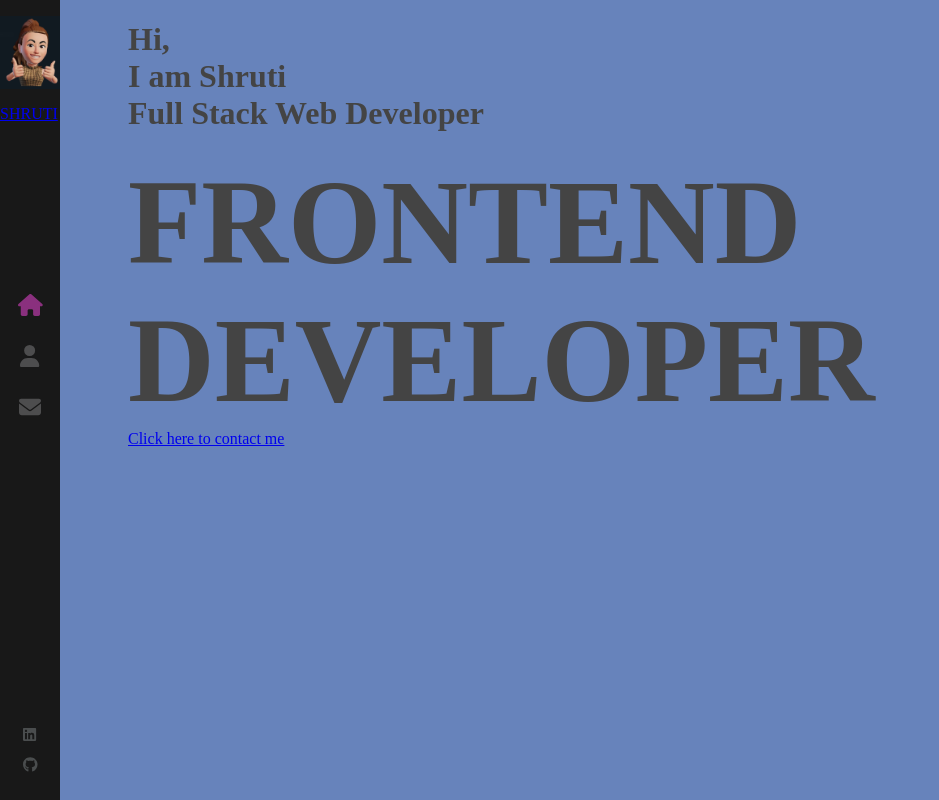
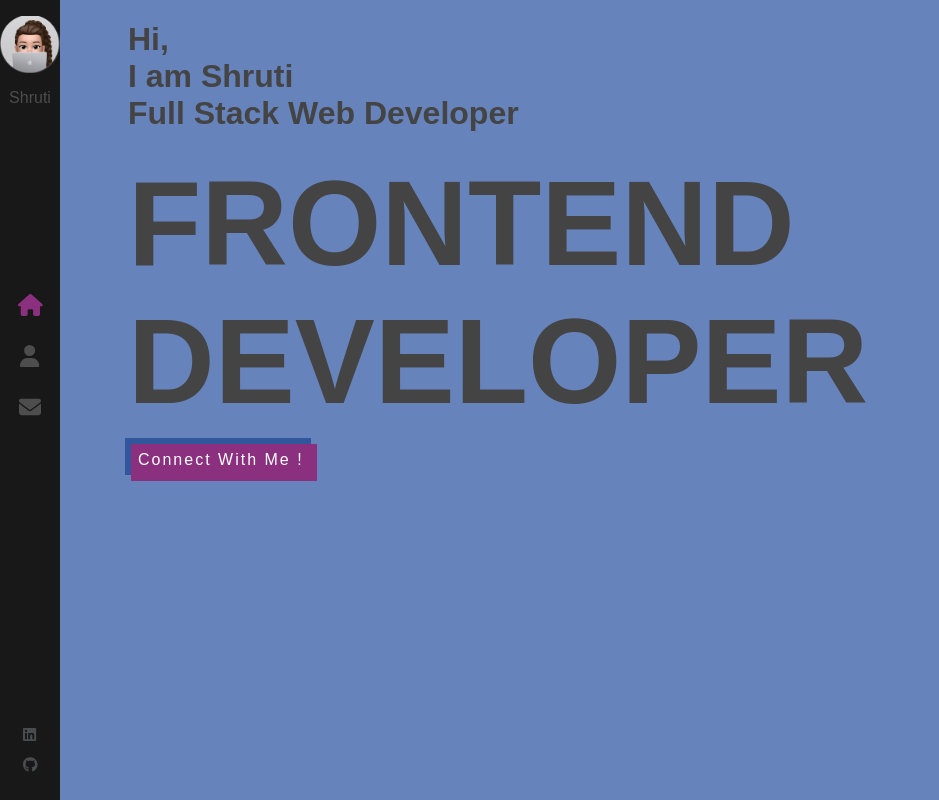
Before and after one commit to shruti166/myPortfolio-2.0, a React (Vite) app in the folder myPortfolio/: page / in a window 1280 px wide. Shown: the whole page, without its empty margins (0-939 px from the left). Built offline with nearby package versions, Linux system fonts and the light colour scheme.

Commit message:
home animations added

```diff
--- a/myPortfolio/src/components/Home/Home.jsx
+++ b/myPortfolio/src/components/Home/Home.jsx
@@ -1,16 +1,20 @@
-import './Home.scss';
-import { Link } from "react-router-dom"
+import './Home.scss'
+// import { Link } from 'react-router-dom'
 
 export default function Home() {
   return (
     <div className="text-zone">
-      <h1>Hi, <br/> I am
-      Shruti
-      <br/>
-      Full Stack Web Developer
+      <h1>
+        Hi, <br /> I am Shruti
+        <br />
+        Full Stack Web Developer
       </h1>
       <h2>Frontend Developer</h2>
-      <Link to ="/contact">Click here to contact me</Link>
+      <div className="contanct-div">
+        <a href="/contact" className="contact-btn">
+          Connect With Me !
+        </a>
+      </div>
     </div>
   )
 }
--- a/myPortfolio/src/components/Home/Home.scss
+++ b/myPortfolio/src/components/Home/Home.scss
@@ -1,6 +1,7 @@
 .text-zone {
   width: 80%;
-    margin: auto
+  margin: auto;
+  font-family: sans-serif;
 }
 
 h2 {
@@ -12,7 +13,7 @@ h2 {
 }
 
 h2:before {
-    content: "Frontend Developer";
+  content: 'Frontend Developer';
   position: absolute;
   top: 0;
   left: 0;
@@ -23,5 +24,63 @@ h2:before {
 }
 
 h2:hover:before {
-    width: 100%
+  width: 100%;
 }
+
+.contact-btn {
+  text-decoration: none;
+  width: 300px;
+  height: 80px;
+  padding: 10px;
+  background-color: transparent;
+  text-align: center;
+  line-height: 60px;
+  // font-weight: bold;
+  letter-spacing: 2px;
+  position: relative;
+  transition: all 0.2s;
+  color: white;
+}
+
+.contact-btn:before {
+  content: '';
+  position: absolute;
+  left: -3px;
+  top: -3px;
+  background-color: #78a7d3;
+  height: 100%;
+  width: 100%;
+  z-index: -1;
+  mix-blend-mode: multiply;
+  transform-origin: top;
+}
+
+.contact-btn:after {
+  content: '';
+  position: absolute;
+  left: 3px;
+  top: 3px;
+  background-color:#8a307e;
+  height: 100%;
+  width: 100%;
+  z-index: -1;
+  // mix-blend-mode: multiply;
+  transition: all 0.2s;
+  transform-origin: bottom;
+}
+
+.contact-btn:hover:before {
+  top: -6px;
+  left: 0;
+  transform: perspective(1000px) rotateX(75deg);
+}
+
+.contact-btn:hover:after {
+  top: 6px;
+  left: 0;
+  transform: perspective(1000px) rotateX(-75deg);
+}
+
+.contact-btn:hover {
+  font-weight: bold;
+}
--- a/myPortfolio/src/components/Sidebar/Sidebar.jsx
+++ b/myPortfolio/src/components/Sidebar/Sidebar.jsx
@@ -4,7 +4,7 @@ import { FontAwesomeIcon } from '@fortawesome/react-fontawesome'
 import { faHome, faEnvelope, faUser, faBars } from '@fortawesome/free-solid-svg-icons'
 import { useState } from 'react'
 import { faGithub, faLinkedin } from '@fortawesome/free-brands-svg-icons'
-import logo from '../../assets/logo.png';
+import logo from '../../assets/logo-img.png';
 import './sidebar.scss'
 
 export default function Sidebar() {
@@ -19,7 +19,7 @@ export default function Sidebar() {
           src={logo}
           alt="Logo"
         />
-        <p>SHRUTI</p>
+        <p className="sub-logo">Shruti</p>
       </Link>
       <nav className={showNav ? 'mobile-show' : ''}>
         <NavLink
--- a/myPortfolio/src/components/Sidebar/sidebar.scss
+++ b/myPortfolio/src/components/Sidebar/sidebar.scss
@@ -6,10 +6,15 @@
   top: 0;
   z-index: 3;
   min-height: 500px;
+  font-family: sans-serif;
 
   .logo {
     display: block;
     padding: 8px 0;
+    text-decoration: none;
+    color: #4d4d4e;
+    text-align: center;
+
 
     img {
       display: block;
@@ -47,6 +52,7 @@
 
       &:hover {
         color: #8a307e;
+        font-weight: bold;
 
         svg {
           opacity: 0;
```
Also changed, not shown: myPortfolio/src/assets/logo-img.png (added). Lines whose indentation alone changed are shown as unchanged.
